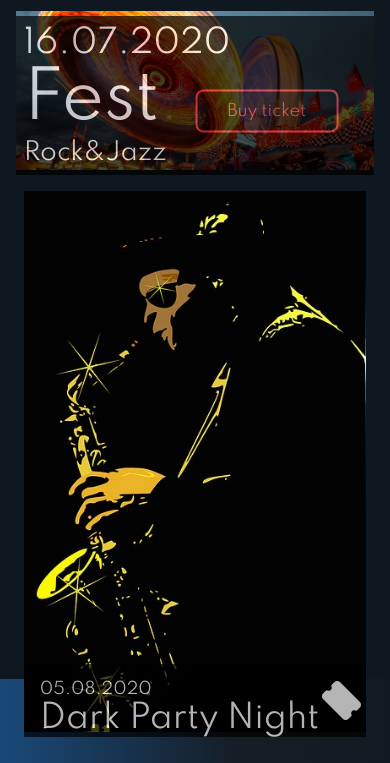
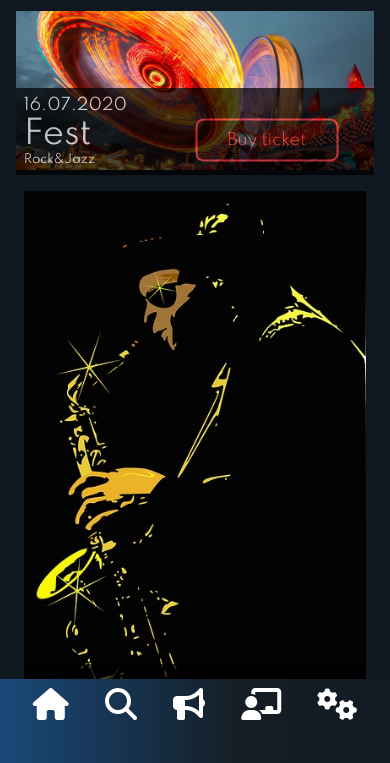
Before and after one commit to larbofficial/inLarb, a plain HTML site: page inlarb.html in a window 390 px wide. Shown: the part 81-844 px from the top of the page. Drawn offline with Linux system fonts and the light colour scheme.

Commit message:
Add files via upload

```diff
--- a/inlarbmedia-queris.css
+++ b/inlarbmedia-queris.css
@@ -15,6 +15,15 @@
   }
 }
 @media screen and (max-width: 600px) {
+  .top-event-date {
+    font-size: 1em;
+  }
+  .top-event-title {
+    font-size: 2em;
+  }
+  .top-event-about {
+    font-size: 0.75em;
+  }
   .show-hide {
     display: none;
   }
@@ -40,6 +49,7 @@
     background: linear-gradient(-90deg, #0F1821, #151E27, #1A4E82, #E03545);
     background-size: 200% 200%;
     animation: change 10s ease-in-out infinite;
+    z-index: 99;
   }
   #navIconsBottom a {
     color: #fff;
@@ -48,6 +58,9 @@
   }
   .event {
     width: 100%;
+  }
+  #myBtn {
+    bottom: 10%;
   }
 }
 @media screen and (max-width: 450px) {
--- a/inlarbstyle.css
+++ b/inlarbstyle.css
@@ -286,7 +286,7 @@ section {
 #myBtn {
     display: none;
     position: fixed;
-    bottom: 20px;
+    bottom: 5%;
     right: 30px;
     z-index: 99;
     border: none;
```
